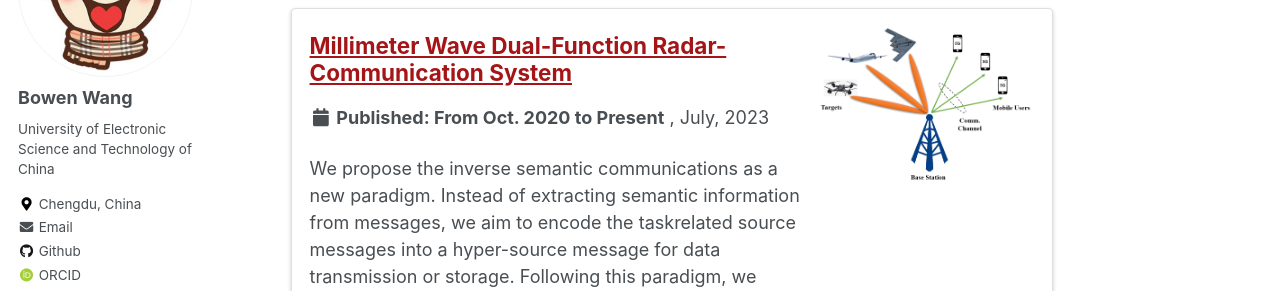
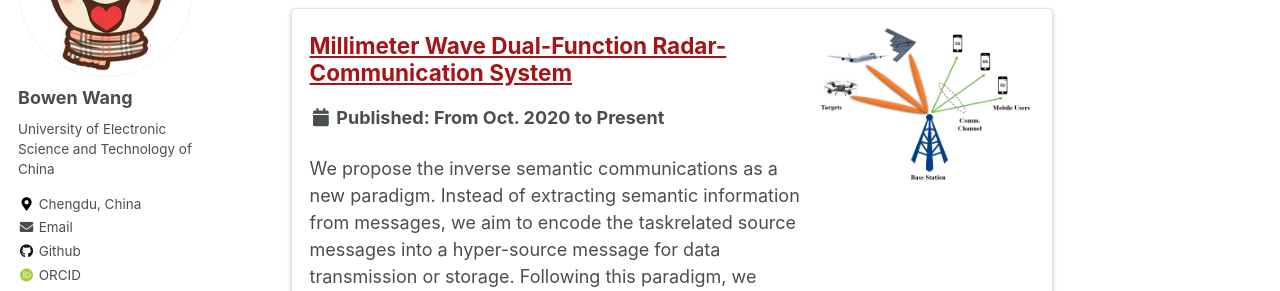
Before and after one commit to BW-Wang/BW-Wang.github.io, a Jekyll site: the page built from _pages/test.md, in a window 1280 px wide and 1195 px high. Shown: the part 216-507 px from the top of the window. Built offline with Jekyll 4.4.1, drawn with Linux system fonts in a browser that asks for light colours; some web fonts are replaced.

Commit message:
Update archive-single-research.html

```diff
--- a/_includes/archive-single-research.html
+++ b/_includes/archive-single-research.html
@@ -139,17 +139,6 @@
                             {{ site.data.ui-text[site.locale].date_label | default: "Times:" }}
                         </strong>
 						<b>{{ post.restime}}</b>
-                        <time datetime="{{ post.date | default: '1900-01-01' | date_to_xmlschema }}">
-                            {{post.date | default: "1900-01-01" | date: ", %B, %Y" }}
-                        </time>
-                    </p>
-                {% elsif post.date %}
-                    <p class="page__date">
-                        <strong>
-                            <i class="fa fa-fw fa-calendar" aria-hidden="true"></i>
-                            {{ Uploaded: | default: "Uploaded:" }}
-                        </strong>
-						{{ post.restime}}
                     </p>
                 {% endif %}
 
```
